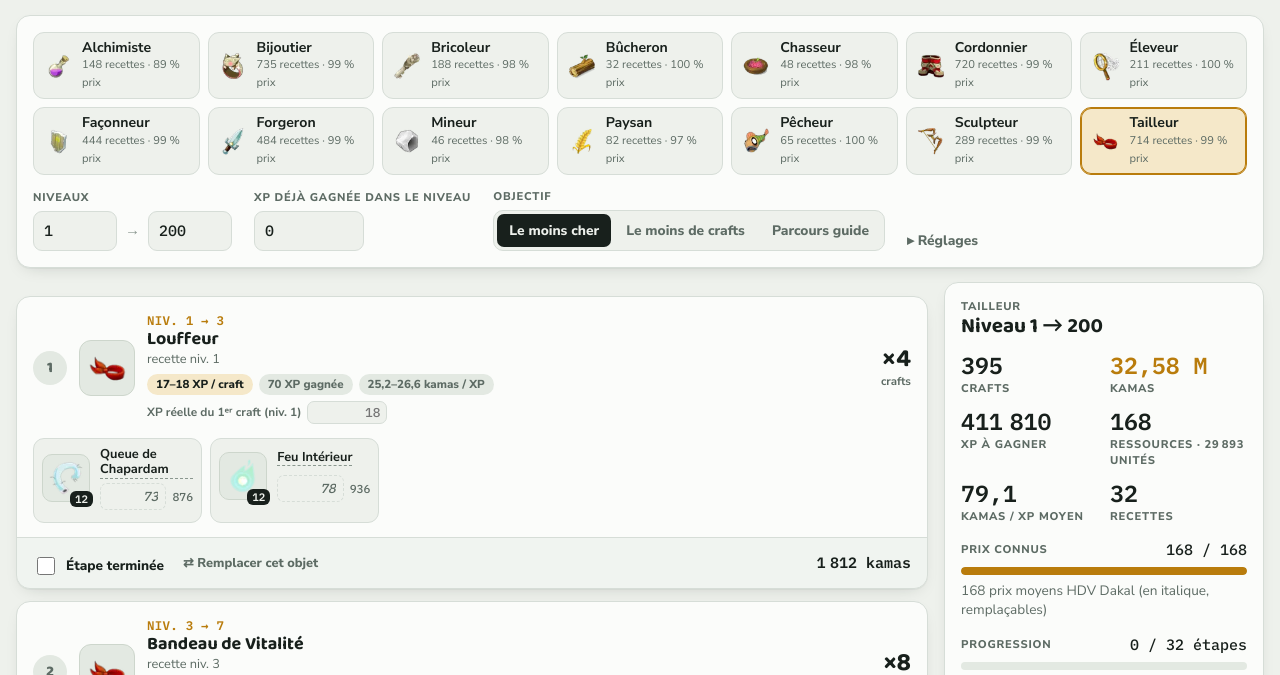
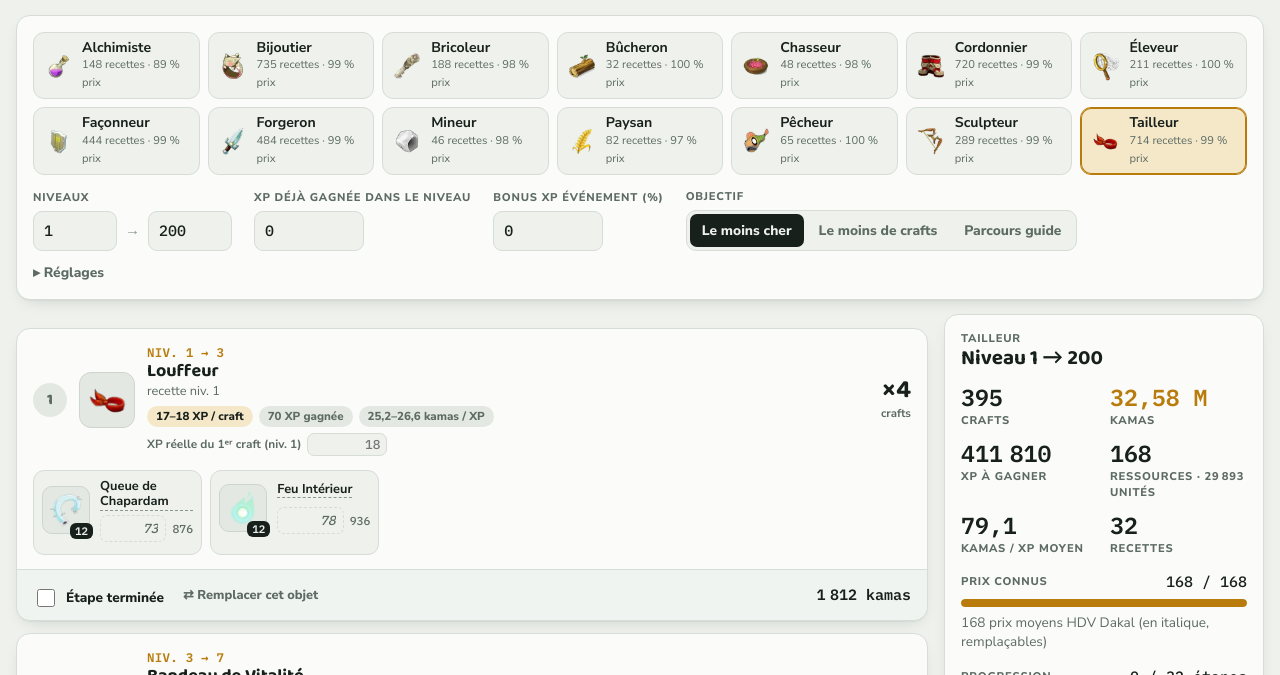
Before and after one commit to Yenadiel/atelier-kamas, a plain HTML site: page web/index.html in a window 1280 px wide. Shown: the part 125-800 px from the top of the page. Drawn offline with Linux system fonts and the light colour scheme.

Commit message:
Prise en compte d'un bonus event

```diff
--- a/web/index.html
+++ b/web/index.html
@@ -387,6 +387,7 @@ td .it .ico{--s:28px}
       <div class="f" style="display:flex;flex-direction:column;gap:5px"><span class="lbl">Niveaux</span>
         <div class="lvlpair"><input type="number" id="lvlFrom" min="1" max="199" value="1" aria-label="Niveau actuel"><span class="arrow">→</span><input type="number" id="lvlTo" min="2" max="200" value="200" aria-label="Niveau visé"></div></div>
       <label class="f"><span class="lbl">XP déjà gagnée dans le niveau</span><input type="number" id="lvlXp" min="0" value="0" style="width:110px"></label>
+      <label class="f"><span class="lbl">Bonus XP événement (%)</span><input type="number" id="xpBonus" min="0" max="500" step="5" value="0" style="width:110px" title="Bonus d'XP métier pendant un événement : 50 = +50 % (un craft à 2 000 XP en donne 3 000)."></label>
       <div style="display:flex;flex-direction:column;gap:5px"><span class="lbl">Objectif</span>
         <div class="seg" role="group" aria-label="Objectif"><button id="modeCheap" aria-pressed="true">Le moins cher</button><button id="modeFast" aria-pressed="false">Le moins de crafts</button><button id="modeGuide" aria-pressed="false">Parcours guide</button></div></div>
       <details class="adv" style="flex:1 1 260px">
@@ -541,7 +542,9 @@ function iconByName(name,size){const ids=byName.get(norm(name));return ids?icon(
 
 /* ===== moteur ===== */
 /* correction XP : écart constaté en jeu par rapport à la formule (réglable, calibrable depuis une étape) */
-const XF=()=>1+(plan.opts.xpCorr!=null?+plan.opts.xpCorr:-6)/100;
+/* bonus XP d'événement (%), appliqué en plus de la correction */
+const XB=()=>1+(+plan.opts.xpBonus||0)/100;
+const XF=()=>(1+(plan.opts.xpCorr!=null?+plan.opts.xpCorr:-6)/100)*XB();
 /* recettes faisables : pas de recette liée à une quête ; métiers de récolte = consommables vie / énergie */
 const HARVEST=new Set([2,24,26,28,36,41]);let _vit=null,_quest=null;
 const vitSet=()=>_vit||(_vit=new Set(D.vit||[])),questSet=()=>_quest||(_quest=new Set(D.quest||[]));
@@ -829,7 +832,7 @@ function renderPlan(){
   if(vf)h=`<div class="note leaf">🍞 <b>Métier de récolte :</b> le plan n'utilise que les consommables qui rendent des PV ou de l'énergie (pains, potions, poissons, viandes). Les recettes de quête sont exclues. Réglable dans les réglages.</div>`+h;
   R.innerHTML=h;
   R.querySelectorAll("input[data-calib]").forEach(el=>el.addEventListener("change",()=>{const v=parseValue(el.value||"");if(!(v>0))return;
-    const s=res.segs[+el.dataset.calib],raw=craftXpRaw(s.k.r[2],s.k.r[3],s.from);if(!raw)return;
+    const s=res.segs[+el.dataset.calib],raw=craftXpRaw(s.k.r[2],s.k.r[3],s.from)*XB();if(!raw)return;
     const c=Math.round((v/raw-1)*1000)/10;plan.opts.xpCorr=clamp(c,-50,50);$("#xpCorr").value=plan.opts.xpCorr;savePlan();renderPlan();renderCart();
     toast(`Correction XP réglée à ${c>0?"+":""}${fmtN(c,1)} % · plan recalculé`);}));
   R.querySelectorAll("input[data-done]").forEach(cb=>cb.onchange=()=>{const set=new Set(plan.done[job]||[]);cb.checked?set.add(cb.dataset.done):set.delete(cb.dataset.done);plan.done[job]=[...set];savePlan();renderPlan();});
@@ -1377,7 +1380,7 @@ function setMode(m){plan.opts.mode=m;$("#modeFast").setAttribute("aria-pressed",
 $("#modeGuide").onclick=()=>{setMode("guide");savePlan();renderPlan();renderCart();};
 $("#modeFast").onclick=()=>{setMode("fast");savePlan();renderPlan();renderCart();};
 $("#modeCheap").onclick=()=>{setMode("cheap");savePlan();renderPlan();renderCart();};
-[["step","step",1,50],["maxGap","gap",0,199],["tax","tax",0,50],["xpCorr","xpCorr",-50,50]].forEach(([id,k,a,b])=>$("#"+id).onchange=e=>{plan.opts[k]=clamp(+e.target.value||0,a,b);e.target.value=plan.opts[k];savePlan();renderPlan();renderCart();});
+[["step","step",1,50],["maxGap","gap",0,199],["tax","tax",0,50],["xpCorr","xpCorr",-50,50],["xpBonus","xpBonus",0,500]].forEach(([id,k,a,b])=>$("#"+id).onchange=e=>{plan.opts[k]=clamp(+e.target.value||0,a,b);e.target.value=plan.opts[k];savePlan();renderPlan();renderCart();});
 $("#server").onchange=e=>{plan.opts.server=e.target.value.trim()||"Dakal";savePlan();renderPlan();};
 $("#btnBilan").onclick=renderBilan;
 $("#craftMode").onchange=e=>{plan.opts.craftMode=e.target.value;savePlan();renderAll();};
@@ -1420,7 +1423,7 @@ $("#btnWipeYes").onclick=()=>{prices={};savePrices();$("#wipeConfirm").hidden=tr
   if(!plan.opts.craftMode)plan.opts.craftMode=plan.opts.craft===false?"never":"always";if(p&&p.lots)userLots=p.lots;
   $("#rJob").innerHTML=Object.entries(D.jobs).sort((a,b)=>a[1].localeCompare(b[1],"fr")).map(([id,n])=>`<option value="${id}">${esc(n)}</option>`).join("");
   plan.done=plan.done||{};plan.guides=plan.guides||{};plan.guideInfo=plan.guideInfo||{};plan.bought=Array.isArray(plan.bought)?plan.bought:[];if(!D.jobs[plan.job])plan.job=27;
-  setMode(plan.opts.mode||"fast");$("#craftMode").value=plan.opts.craftMode||"always";$("#autoAvoid").value=String(plan.opts.autoAvoid||0);$("#optResell").checked=plan.opts.resell;$("#optNoQuest").checked=plan.opts.noQuest!==false;$("#optVitOnly").checked=plan.opts.vitOnly!==false;$("#tax").value=plan.opts.tax;$("#maxGap").value=plan.opts.gap;$("#xpCorr").value=plan.opts.xpCorr!=null?plan.opts.xpCorr:-6;$("#step").value=plan.opts.step||10;$("#server").value=plan.opts.server||"Dakal";
+  setMode(plan.opts.mode||"fast");$("#craftMode").value=plan.opts.craftMode||"always";$("#autoAvoid").value=String(plan.opts.autoAvoid||0);$("#optResell").checked=plan.opts.resell;$("#optNoQuest").checked=plan.opts.noQuest!==false;$("#optVitOnly").checked=plan.opts.vitOnly!==false;$("#tax").value=plan.opts.tax;$("#maxGap").value=plan.opts.gap;$("#xpCorr").value=plan.opts.xpCorr!=null?plan.opts.xpCorr:-6;$("#xpBonus").value=plan.opts.xpBonus||0;$("#step").value=plan.opts.step||10;$("#server").value=plan.opts.server||"Dakal";
   renderAll();
   loadSharedPrices();
 })().catch(e=>{console.error(e);$("#dataInfo").textContent="Recettes non chargées";$("#route").innerHTML='<div class="card empty">Les recettes n\'ont pas pu se charger. Recharge la page.</div>';});
```
Also changed, not shown: README.md.
